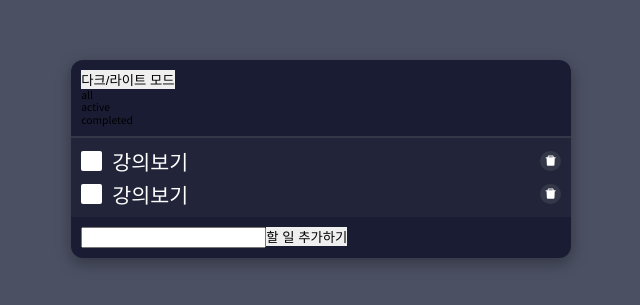
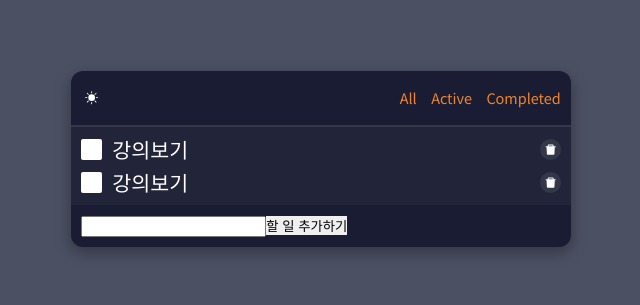
Before and after one commit to kyh196201/react-todo, a React (Create React App) app: page / in a window 1280 px wide. Shown: the part 241-546 px from the top of the page, without its empty margins (319-959 px from the left). Built offline with nearby package versions, Linux system fonts and the light colour scheme.

Commit message:
헤더 스타일링

```diff
--- a/src/App.css
+++ b/src/App.css
@@ -38,16 +38,21 @@ body {
   box-shadow: rgba(0, 0, 0, 0.35) 0px 5px 15px;
 }
 
-.header {
-  padding: 1rem;
-  border-bottom: 2px solid var(--space);
-}
-
-.body {
-  padding: 1rem;
-  background-color: var(--main-light);
-}
-
 .footer {
   padding: 1rem;
 }
+
+.btn {
+  display: inline-flex;
+  justify-content: center;
+  align-items: center;
+  width: 2rem;
+  height: 2rem;
+  color: var(--white);
+  background: transparent;
+  transition: opacity 0.2s;
+}
+
+.btn:hover {
+  opacity: 0.8;
+}
--- a/src/App.js
+++ b/src/App.jsx
@@ -1,4 +1,5 @@
 import './App.css';
+import Header from './components/header';
 
 import TodoList from './components/todo-list';
 
@@ -6,20 +7,9 @@ function App() {
   return (
     <div className="app">
       <div className="container">
-        <header className="header">
-          <button type="button">다크/라이트 모드</button>
-          <nav className="filters">
-            <ul>
-              <li>all</li>
-              <li>active</li>
-              <li>completed</li>
-            </ul>
-          </nav>
-        </header>
+        <Header />
 
-        <section className="body">
-          <TodoList />
-        </section>
+        <TodoList />
 
         <footer className="footer">
           <form>
--- /dev/null
+++ b/src/components/header.jsx
@@ -0,0 +1,33 @@
+import { BsFillSunFill } from 'react-icons/bs';
+import styles from '../styles/header.module.css';
+
+export default function Header() {
+  return (
+    <header className={styles.header}>
+      <button type="button" className="btn">
+        <BsFillSunFill />
+      </button>
+
+      <ul className={styles['header__filter-list']}>
+        <li>
+          <label className={styles.header__filter}>
+            <input type="radio" name="filter" />
+            <span>All</span>
+          </label>
+        </li>
+        <li>
+          <label className={`${styles.header__filter}`}>
+            <input type="radio" name="filter" />
+            <span>Active</span>
+          </label>
+        </li>
+        <li>
+          <label className={styles.header__filter}>
+            <input type="radio" name="filter" />
+            <span>Completed</span>
+          </label>
+        </li>
+      </ul>
+    </header>
+  );
+}
--- a/src/components/todo-item.jsx
+++ b/src/components/todo-item.jsx
@@ -11,7 +11,7 @@ export default function TodoItem() {
 
       <p className={styles['todo-item__text']}>강의보기</p>
 
-      <button type="button" className={styles['todo-item__delete']}>
+      <button type="button" className={`btn ${styles['todo-item__delete']}`}>
         <AiFillDelete />
       </button>
     </li>
--- a/src/components/todo-list.jsx
+++ b/src/components/todo-list.jsx
@@ -5,7 +5,7 @@ import TodoItem from './todo-item';
 
 export default function TodoList() {
   return (
-    <ul>
+    <ul className={styles['todo-list']}>
       <TodoItem />
       <TodoItem />
     </ul>
--- /dev/null
+++ b/src/styles/header.module.css
@@ -0,0 +1,42 @@
+.header {
+  display: flex;
+  align-items: center;
+  justify-content: space-between;
+  padding: 1.6rem 1rem;
+  border-bottom: 2px solid var(--space);
+}
+
+.header__filter-list {
+  display: flex;
+  align-items: center;
+}
+
+.header__filter-list li:not(:first-child) {
+  margin-left: 1.4rem;
+}
+
+.header__filter {
+  position: relative;
+  font-size: 1.4rem;
+  color: var(--point);
+  cursor: pointer;
+  transition: opacity 0.2s;
+}
+
+.header__filter:hover {
+  opacity: 0.8;
+}
+
+.header__filter input {
+  display: none;
+}
+
+.header__filter.active::after {
+  content: '';
+  position: absolute;
+  left: 0;
+  bottom: -4px;
+  width: 100%;
+  height: 2px;
+  background-color: var(--white);
+}
--- a/src/styles/todo-item.module.css
+++ b/src/styles/todo-item.module.css
@@ -55,17 +55,6 @@
 }
 
 .todo-item__delete {
-  display: inline-flex;
-  justify-content: center;
-  align-items: center;
-  width: 2rem;
-  height: 2rem;
   border-radius: 50%;
   background-color: var(--space);
-  color: var(--white);
-  transition: opacity 0.2s;
 }
-
-.todo-item__delete:hover {
-  opacity: 0.8;
-}
--- a/src/styles/todo-list.module.css
+++ b/src/styles/todo-list.module.css
@@ -0,0 +1,4 @@
+.todo-list {
+  padding: 1rem;
+  background-color: var(--main-light);
+}
```
Also changed, not shown: .eslintrc.js.
